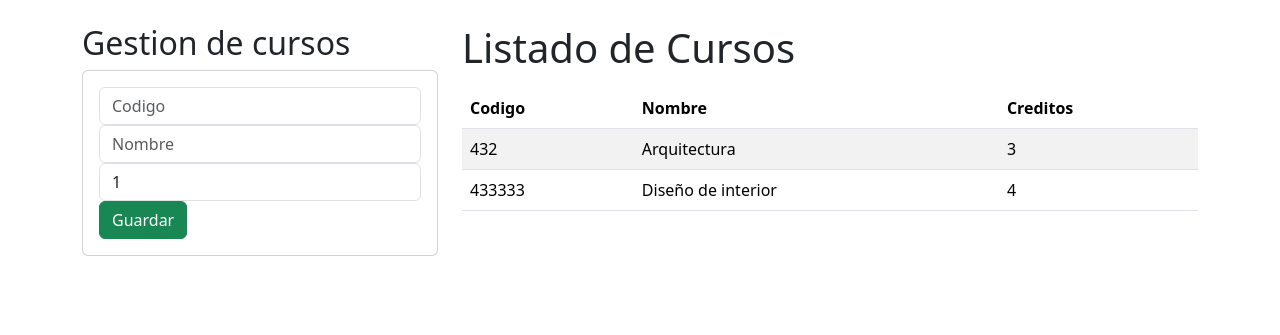
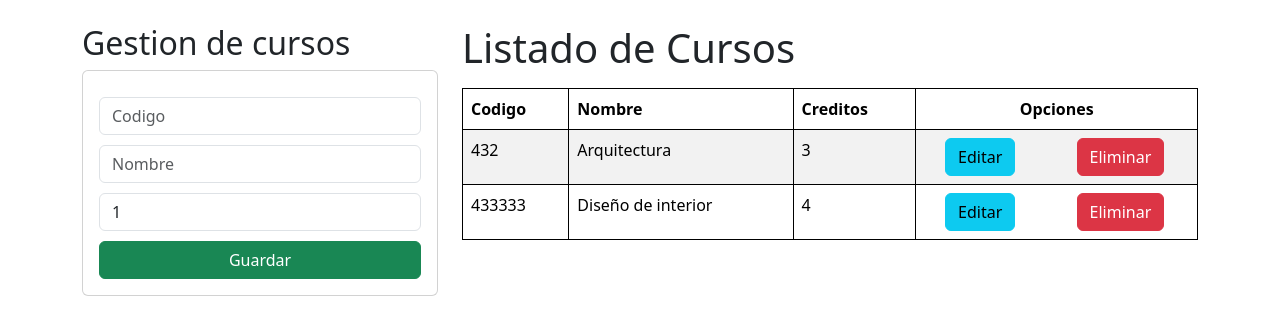
Before and after one commit to yasmani/django-instituto, a Django app: page / in a window 1280 px wide. Shown: the part 56-391 px from the top of the page. Run offline with Django 5.2, Linux system fonts and the light colour scheme; data comes from the database, SQL or seed files in the repository; both versions use the stored data as it was after the commit.

Commit message:
segundo avance

```diff
--- a/aplicaciones/academico/admin.py
+++ b/aplicaciones/academico/admin.py
@@ -1,6 +1,6 @@
 from django.contrib import admin
-from .models import curso
+from .models import Curso
 
 # Register your models here.
 
-admin.site.register(curso)
+admin.site.register(Curso)
--- a/aplicaciones/academico/models.py
+++ b/aplicaciones/academico/models.py
@@ -2,7 +2,7 @@ from django.db import models
 
 # Create your models here.
 
-class curso(models.Model):
+class Curso(models.Model):
     codigo = models.CharField(max_length=6,primary_key=True)
     nombre = models.CharField(max_length=50)
     creditos = models.PositiveSmallIntegerField()
--- a/aplicaciones/academico/templates/gestioncursos.html
+++ b/aplicaciones/academico/templates/gestioncursos.html
@@ -10,24 +10,24 @@
         <h2>Gestion de cursos</h2>
         <div class="card">
             <div class="card-body">
-                <form action="" method="POST">
-                    <div class="form-group">
+                <form action="/registrarcurso/" method="POST">{% csrf_token %}
+                    <div class="form-group" style="margin-top: 10px;">
                         <input type="text" name="textcodigo" id="textcodigo" class="form-control" placeholder="Codigo" minlength="6" maxlength="6" required>
 
                     </div>
 
-                    <div class="form-group">
+                    <div class="form-group" style="margin-top: 10px;">
                         <input type="text" name="textnombre" id="textnombre" class="form-control" placeholder="Nombre"  maxlength="50" required>
 
                     </div>
 
-                    <div class="form-group">
+                    <div class="form-group" style="margin-top: 10px;">
                         <input type="text" name="numcredito" id="numcredito" class="form-control"  minlength="1" maxlength="9"  value="1" required>
 
                     </div>
 
-                    <div class="form-group">
-                        <button type="submit" class="btn btn-success btn-block text-white">Guardar</button>
+                    <div class="form-group" style="margin-top: 10px;">
+                        <button type="submit" class="btn btn-success btn-block text-white" style="width: 100%;">Guardar</button>
 
                     </div>
 
@@ -44,18 +44,21 @@
             <table class="table table-striped">
                 <thead>
                     <tr>
-                        <th>Codigo</th>
-                        <th>Nombre</th>
-                        <th>Creditos</th>
+                        <th style="border: 1px solid #000000;">Codigo</th>
+                        <th style="border: 1px solid #000000;">Nombre</th>
+                        <th style="border: 1px solid #000000;">Creditos</th>
+                        <th colspan="2" style="border: 1px solid #000000;"><center>Opciones</center></th>
                     </tr>
                 </thead>
                 <tbody>
                     {% for c in cursos %}
 
-                    <tr>
-                        <td>{{c.codigo}}</td>
-                        <td>{{c.nombre}}</td>
-                        <td>{{c.creditos}}</td>
+                    <tr style="border: 1px solid #000000;">
+                        <td style="border: 1px solid #000000;">{{c.codigo}}</td>
+                        <td style="border: 1px solid #000000;">{{c.nombre}}</td>
+                        <td style="border: 1px solid #000000;">{{c.creditos}}</td>
+                        <td><center><a href="edicioncurso/{{c.codigo}}" class="btn btn-info">Editar</a></center></td>
+                        <td><center><a href="eliminarcurso/{{c.codigo}}" class="btn btn-danger">Eliminar</a></center></td>
                     </tr>
                     {% endfor %}
                 </tbody>
--- a/aplicaciones/academico/urls.py
+++ b/aplicaciones/academico/urls.py
@@ -3,4 +3,9 @@ from . import views
 
 urlpatterns = [
     path('', views.home),
+    path('registrarcurso/', views.registrarcurso),
+    path('edicioncurso/<codigo>', views.editarcurso),
+    path('editacurso/', views.editacurso),
+    path('eliminarcurso/<codigo>', views.eliminarcurso)
+
 ]
--- a/aplicaciones/academico/views.py
+++ b/aplicaciones/academico/views.py
@@ -1,8 +1,40 @@
-from django.shortcuts import render
-from .models import curso
+from django.shortcuts import render, redirect
+from .models import Curso
 
 # Create your views here.
 
 def home(request):
-    cursos = curso.objects.all()
+    cursos = Curso.objects.all()
     return render(request, "gestioncursos.html",{"cursos": cursos})
+
+def registrarcurso(request):
+    codigo = request.POST['textcodigo']
+    nombre = request.POST['textnombre']
+    creditos = request.POST['numcredito']
+
+    curso = Curso.objects.create(codigo=codigo,nombre=nombre,creditos=creditos)
+    return redirect('/')
+
+
+
+def editarcurso(request, codigo):
+    curso = Curso.objects.get(codigo=codigo)
+    return render(request, "edicioncurso.html",{"curso": curso})
+
+
+def editacurso(request):
+    codigo = request.POST['textcodigo']
+    nombre = request.POST['textnombre']
+    creditos = request.POST['numcredito']
+
+    curso = Curso.objects.get(codigo=codigo)
+    curso.nombre=nombre
+    curso.creditos=creditos
+    curso.save()
+    return redirect('/')
+
+
+def eliminarcurso(request, codigo):
+    curso = Curso.objects.get(codigo=codigo)
+    curso.delete()
+    return redirect('/')
```
Also changed, not shown: aplicaciones/academico/templates/edicioncurso.html (added, +38 -0 lines), instituto.db.
